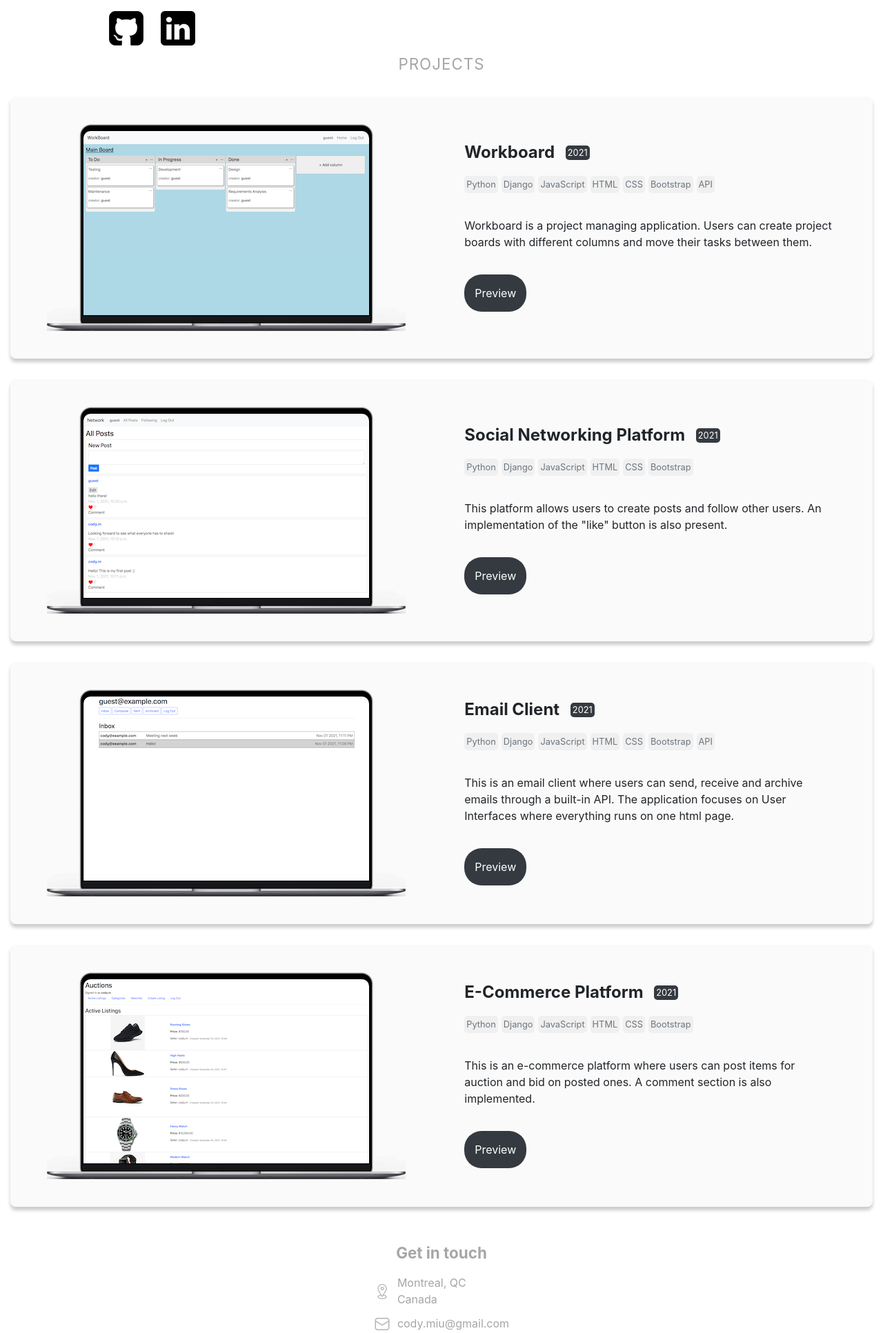
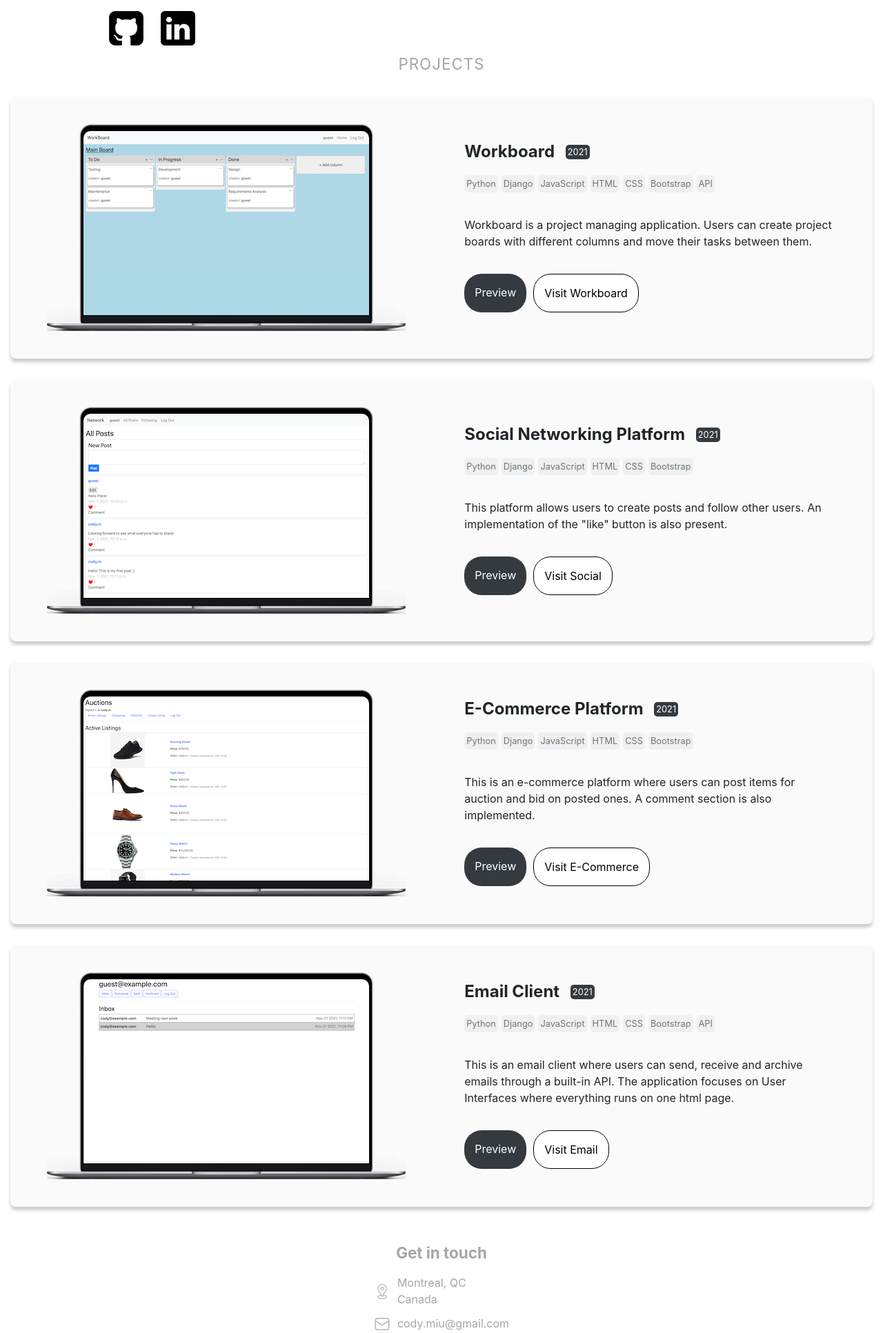
Before and after one commit to Cody06/portfolio-django, a Django app: page / in a window 1280 px wide. Shown: the part 558-2491 px from the top of the page at 69% size. Run offline with Django 3.2, Linux system fonts and the light colour scheme; some libraries are stand-ins or nearby versions.

Commit message:
Reordered projects on landing-page

```diff
--- a/landing_page/templates/landing_page/index.html
+++ b/landing_page/templates/landing_page/index.html
@@ -94,7 +94,7 @@
 					<p class="project-description">Workboard is a project managing application. Users can create project boards with different columns and move their tasks between them.</p>
 					<div class="project-btns">
 						<a href="{% static 'landing_page/gallery_workboard/workboard-1.png' %}" data-lightbox="workboard-set" data-title="Workboard Home Page" class="preview-btn">Preview</a>
-						<!--<a href="{% url 'workboard:guest-path' %}" target="_blank" class="project-btn">Visit Workboard</a>-->
+						<a href="{% url 'workboard:guest-path' %}" target="_blank" class="project-btn">Visit Workboard</a>
 					</div>
 				</div>
 			</div>
@@ -119,7 +119,32 @@
 					<p class="project-description">This platform allows users to create posts and follow other users. An implementation of the "like" button is also present.</p>
 					<div class="project-btns">
 						<a href="{% static 'landing_page/gallery_social/social-1.png' %}" data-lightbox="social-set" data-title="Social Home Page" class="preview-btn">Preview</a>
-						<!--<a href="{% url 'social:guest-path' %}" target="_blank" class="project-btn">Visit Social</a>-->
+						<a href="{% url 'social:guest-path' %}" target="_blank" class="project-btn">Visit Social</a>
+					</div>
+				</div>
+			</div>
+			<!--____________________________ E-Commerce ____________________________-->
+			<div class="project-container up-down-animation">
+				<div class="project-img">
+					<img src="{% static 'landing_page/imgs/laptop_520.png' %}" class="laptop-img">
+					<div class="screenshot-position">
+						<img src="{% static 'landing_page/imgs/commerce_414.png' %}" class="project-screenshot">
+					</div>
+				</div>
+				<div class="project-info">
+					<p class="project-title">E-Commerce Platform <span>2021</span></p>
+					<div class="project-tools text-muted">
+						<div>Python</div>
+						<div>Django</div>
+						<div>JavaScript</div>
+						<div>HTML</div>
+						<div>CSS</div>
+						<div>Bootstrap</div>
+					</div>
+					<p class="project-description">This is an e-commerce platform where users can post items for auction and bid on posted ones. A comment section is also implemented.</p>
+					<div class="project-btns">
+						<a href="{% static 'landing_page/gallery_commerce/commerce-1.png' %}" data-lightbox="commerce-set" data-title="E-Commerce Home Page" class="preview-btn">Preview</a>
+						<a href="{% url 'commerce:guest-path' %}" target="_blank" class="project-btn">Visit E-Commerce</a>
 					</div>
 				</div>
 			</div>
@@ -145,32 +170,7 @@
 					<p class="project-description">This is an email client where users can send, receive and archive emails through a built-in API. The application focuses on User Interfaces where everything runs on one html page.</p>
 					<div class="project-btns">
 						<a href="{% static 'landing_page/gallery_mail_client/email-1.png' %}" data-lightbox="email-set" data-title="Email Home Page - Inbox" class="preview-btn">Preview</a>
-						<!--<a href="{% url 'mail_client:guest-path' %}" target="_blank" class="project-btn">Visit Email</a>-->
-					</div>
-				</div>
-			</div>
-			<!--____________________________ E-Commerce ____________________________-->
-			<div class="project-container up-down-animation">
-				<div class="project-img">
-					<img src="{% static 'landing_page/imgs/laptop_520.png' %}" class="laptop-img">
-					<div class="screenshot-position">
-						<img src="{% static 'landing_page/imgs/commerce_414.png' %}" class="project-screenshot">
-					</div>
-				</div>
-				<div class="project-info">
-					<p class="project-title">E-Commerce Platform <span>2021</span></p>
-					<div class="project-tools text-muted">
-						<div>Python</div>
-						<div>Django</div>
-						<div>JavaScript</div>
-						<div>HTML</div>
-						<div>CSS</div>
-						<div>Bootstrap</div>
-					</div>
-					<p class="project-description">This is an e-commerce platform where users can post items for auction and bid on posted ones. A comment section is also implemented.</p>
-					<div class="project-btns">
-						<a href="{% static 'landing_page/gallery_commerce/commerce-1.png' %}" data-lightbox="commerce-set" data-title="E-Commerce Home Page" class="preview-btn">Preview</a>
-						<!--<a href="{% url 'commerce:guest-path' %}" target="_blank" class="project-btn">Visit E-Commerce</a>-->
+						<a href="{% url 'mail_client:guest-path' %}" target="_blank" class="project-btn">Visit Email</a>
 					</div>
 				</div>
 			</div>
--- a/social/static/social/styles.css
+++ b/social/static/social/styles.css
@@ -1,4 +1,4 @@
-.body {
+main {
 	padding: 10px;
 	font-size: normal;
 }
--- a/social/templates/social/default-profile.html
+++ b/social/templates/social/default-profile.html
@@ -48,7 +48,7 @@
                     <span id="likesID-{{post.id}}" class="ligthgray-text">{{ post.likes }}</span>
                 {% endif %}
              </div>
-            <div>Comment</div>
+            <!-- IMPLEMENT LATER <div>Comment</div>-->
         </div>
     {% endfor %}
 
--- a/social/templates/social/following.html
+++ b/social/templates/social/following.html
@@ -21,7 +21,7 @@
                     </button>
                     <span id="likesID-{{post.id}}" class="ligthgray-text">{{ post.likes }}</span>
                </div>
-               <div>Comment</div>
+               <!-- IMPLEMENT LATER<div>Comment</div>-->
           </div>
     {% empty %}
     	<p>You are not following anyone.</p>
--- a/social/templates/social/index.html
+++ b/social/templates/social/index.html
@@ -45,7 +45,7 @@
                     {% endif %}
                  </div>
 
-                 <div>Comment</div>
+                 <!-- IMPLEMENT LATER<div>Comment</div>-->
             </div>
         {% endfor %}
 
--- a/social/templates/social/layout.html
+++ b/social/templates/social/layout.html
@@ -9,7 +9,7 @@
         <link rel="sortcut icon" href="{% static 'landing_page/pics/cm-logo.png' %}">
 
         <link rel="stylesheet" href="https://stackpath.bootstrapcdn.com/bootstrap/4.4.1/css/bootstrap.min.css" integrity="sha384-Vkoo8x4CGsO3+Hhxv8T/Q5PaXtkKtu6ug5TOeNV6gBiFeWPGFN9MuhOf23Q9Ifjh" crossorigin="anonymous">
-        <link href="{% static 'Social/styles.css' %}" rel="stylesheet">
+        <link href="{% static 'social/styles.css' %}" rel="stylesheet">
         {% block script %}
         {% endblock %}
     </head>
@@ -47,10 +47,10 @@
             </div>
           </nav>
 
-        <div class="body">
+        <main>
             {% block body %}
             {% endblock %}
-        </div>
+        </main>
 
     </body>
 </html>
--- a/social/templates/social/profile.html
+++ b/social/templates/social/profile.html
@@ -66,7 +66,7 @@
                 </button>
                 <span id="likesID-{{post.id}}" class="ligthgray-text">{{ post.likes }}</span>
              </div>
-            <div>Comment</div>
+            <!-- IMPLEMENT LATER<div>Comment</div>-->
         </div>
     {% endfor %}
 
```
Also changed, not shown: db.sqlite3.
